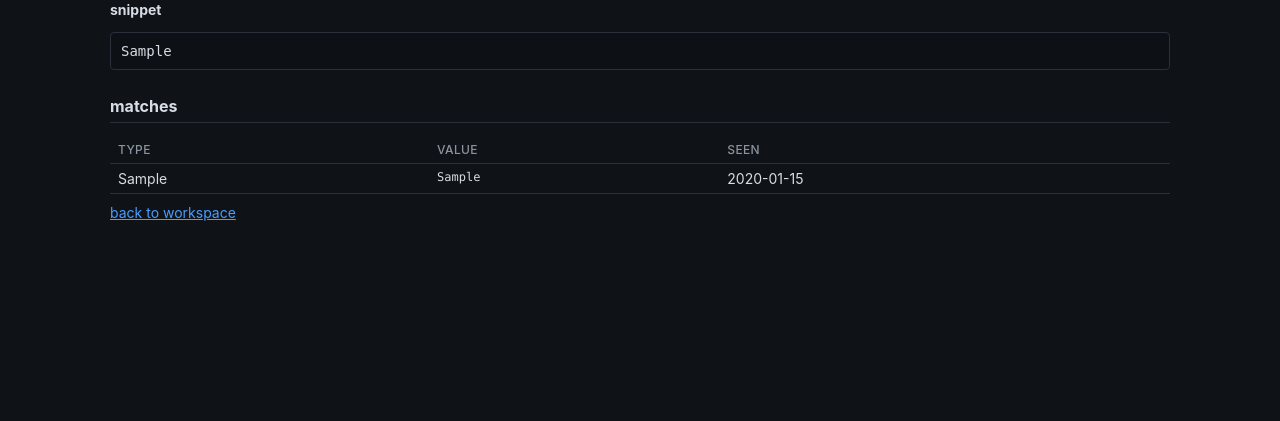
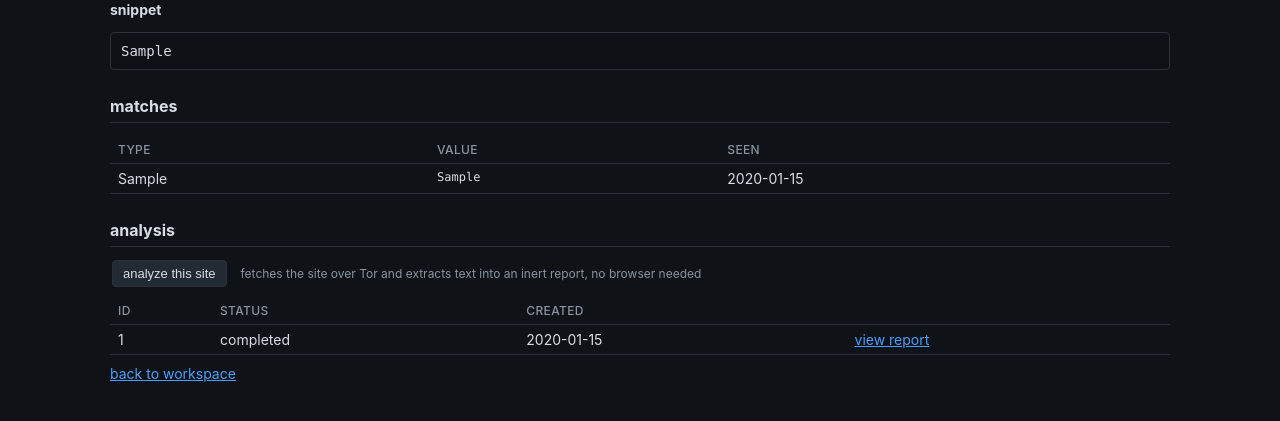
Before and after one commit to sec0ps/va-pt, a Flask app: page /findings/1 in a window 1280 px wide. Shown: the part 229-650 px from the top of the page. Run offline with Flask 3, Linux system fonts and the light colour scheme; the visitor is signed in with stand-in values (Sample User, id 1); tables that the repository leaves empty hold one stand-in row (values such as "Sample post").

Commit message:
Update finding.html

```diff
--- a/darkweb-recon/console/templates/finding.html
+++ b/darkweb-recon/console/templates/finding.html
@@ -20,6 +20,27 @@
 </tbody>
 </table>
 
+<h2>analysis</h2>
+<div class="row">
+<form method="post" action="{{ url_for('ui.analyze_finding', fid=f.id) }}" class="inline"><button>analyze this site</button></form>
+<span class="hint">fetches the site over Tor and extracts text into an inert report, no browser needed</span>
+</div>
+<table>
+<thead><tr><th>id</th><th>status</th><th>created</th><th></th></tr></thead>
+<tbody>
+{% for a in analyses %}
+<tr>
+<td>{{ a.id }}</td>
+<td>{{ a.status }}</td>
+<td>{{ a.created_at[:19] }}</td>
+<td><a href="{{ url_for('ui.analysis_report', aid=a.id) }}">view report</a></td>
+</tr>
+{% else %}
+<tr><td colspan="4">no analyses yet</td></tr>
+{% endfor %}
+</tbody>
+</table>
+
 <p class="row">
 <a href="{{ url_for('ui.workspace_detail', wid=f.workspace_id) }}">back to workspace</a>
 </p>
```
